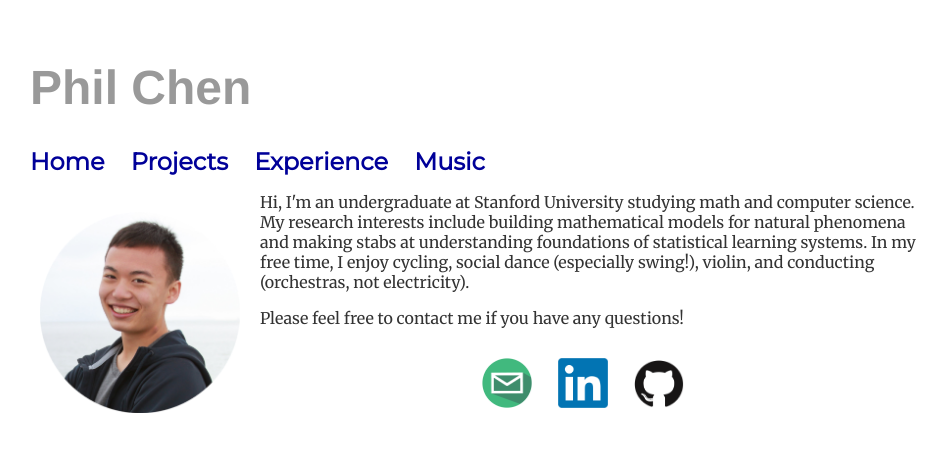
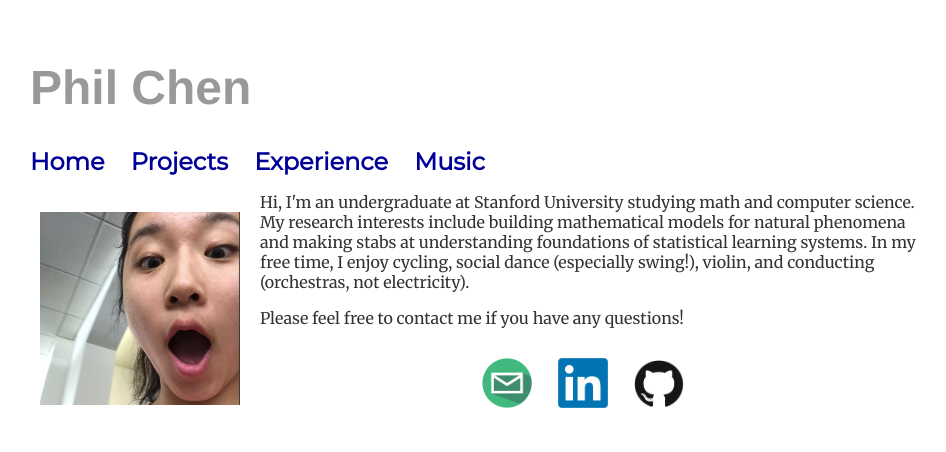
Before and after one commit to philhchen/philhchen.github.io, a Jekyll site: the page built from index.html, in a window 1280 px wide. Shown: the top 452 px of the page, without its empty margins (162-1108 px from the left). Built offline with Jekyll 4.4.1, drawn with Linux system fonts in a browser that asks for light colours.

Commit message:
Update index.html

```diff
--- a/index.html
+++ b/index.html
@@ -4,7 +4,7 @@ title: Phil Chen
 ---
 <div class="home">
 	<body>
-		<img  src="img/pchen_pfp.png" style="width:200px;height=200px">
+		<img  src="img/tiff_pfp.png" style="width:200px;height=200px">
 		<p>Hi, I'm an undergraduate at Stanford University studying math and computer science. My research interests include building mathematical models for natural phenomena and making stabs at understanding foundations of statistical learning systems. In my free time, I enjoy cycling, social dance (especially swing!), violin, and conducting (orchestras, not electricity). </p>
 		<p>Please feel free to contact me if you have any questions!</p>
 	</body>
```
